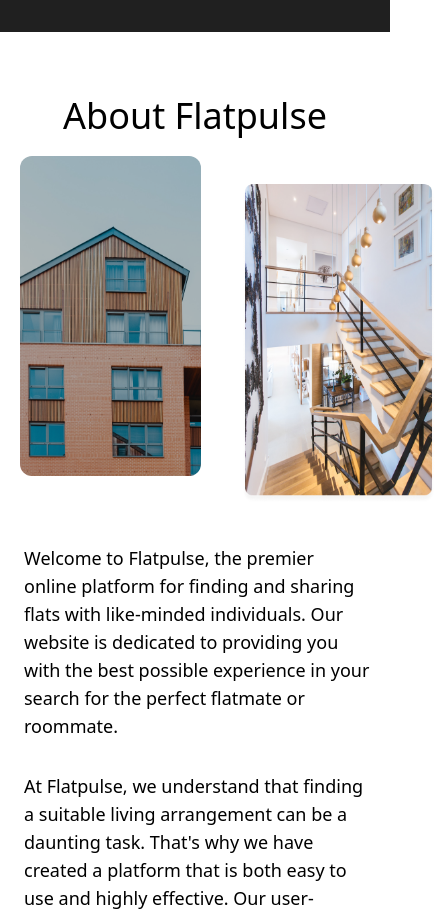
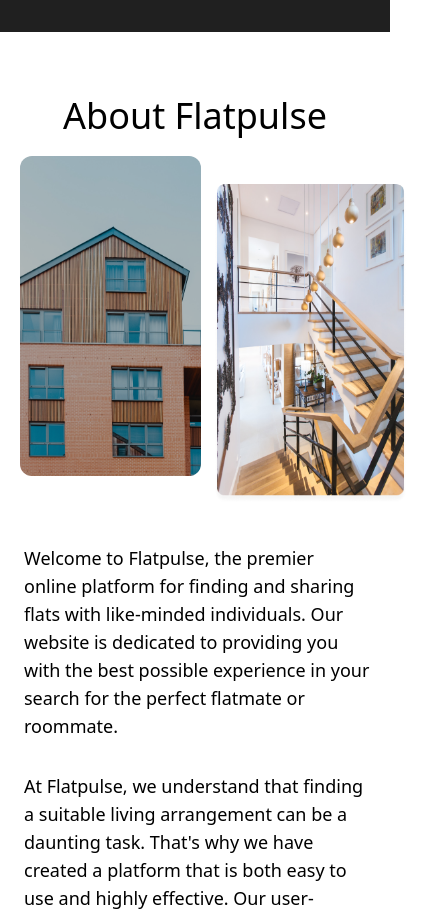
Before and after one commit to esakkiraja100116/Flat-Booking, a Next.js app: page /dashboard in a window 390 px wide. Shown: the part 1060-1977 px from the top of the page, 436 px wide, since content can reach past the window. Built offline with nearby package versions, Linux system fonts and the light colour scheme; grey boxes are pictures that could not be loaded.

Commit message:
img width increase

```diff
--- a/src/app/about/index.js
+++ b/src/app/about/index.js
@@ -93,12 +93,12 @@
         <h2 className='md:hidden  mt-5 text-center font-medium text-4xl'>About Flatpulse </h2>
         <div class="grid md:grid-cols-2 mx-auto flex items-center space-x-1 lg:max-w-7xl">
 
-            <div className='flex gap-10 p-5'>
+            <div className='flex gap-3 p-5'>
 
                 <img src="/about_1.png" alt="/about_1.png" className="hidden md:block rounded-xl h-100 w-60 object-cover object-center mb-7" />
-                <img src="/about_1.png" alt="/about_1.png" className="md:hidden rounded-xl h-80 w-60 object-cover object-center mb-7" />
+                <img src="/about_1.png" alt="/about_1.png" className="md:hidden rounded-xl h-80 w-30 object-cover object-center mb-7" />
                 <img src="/about_2.png" alt="/about_2.png" className="hidden md:block rounded-xl h-100 w-60 object-cover object-center mt-7" />
-                <img src="/about_2.png" alt="/about_2.png" className="md:hidden rounded-xl h-80 w-60 object-cover object-center mt-7" />
+                <img src="/about_2.png" alt="/about_2.png" className="md:hidden rounded-xl h-80 w-30 object-cover object-center mt-7" />
             </div>
 
             <div className='p-5'>
```
